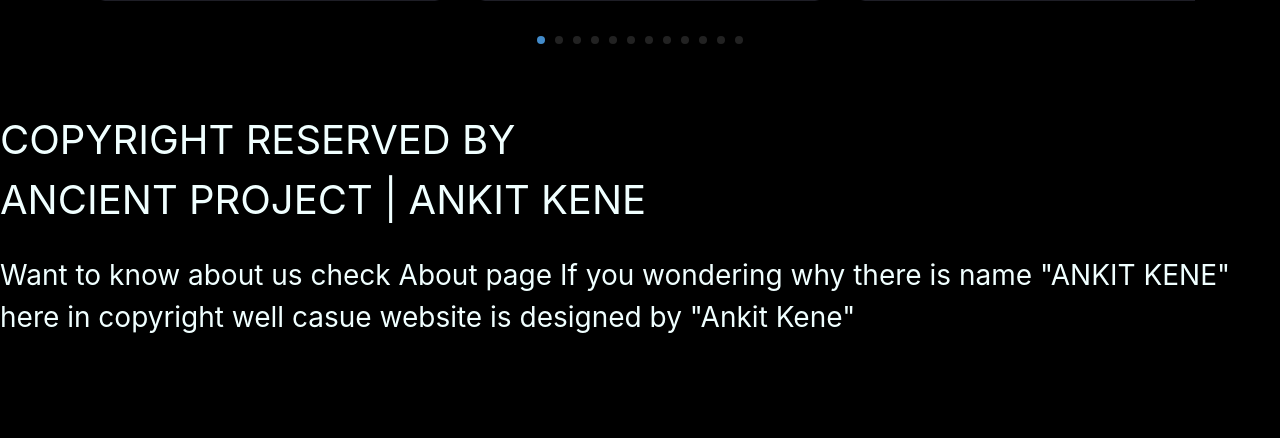
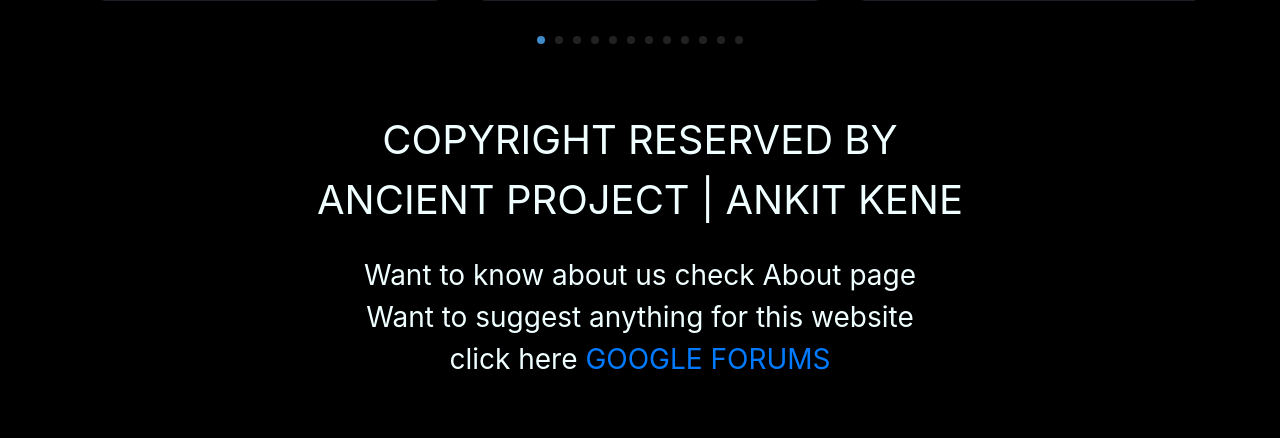
Before and after one commit to Ankits-lab/ancient.github.io, a PHP site: page / in a window 1280 px wide. Shown: the part 4335-4773 px from the top of the page. Before the commit the page ends 4668 px from the top, so only its background shows below. Run offline with PHP 8.4, Linux system fonts and the light colour scheme.

Commit message:
fixed all errors

```diff
--- a/css/style-home.css
+++ b/css/style-home.css
@@ -98,10 +98,9 @@ a{
 	font-size: xx-large;
 	font-family: sans-serif;
 	background-color: rgb(0, 0, 0);
+	text-align: center;
 }
-.para-download > p12{
 
-}
 .btn-1{
 	background-image: linear-gradient(90deg, #ff0000 , #ffffff);
 	border-radius: 10px;
@@ -112,4 +111,5 @@ a{
 .devs{
 	color: azure;
 	font-size: xx-large;
+	text-align: center;
 }
--- a/css/styles-copyright.css
+++ b/css/styles-copyright.css
@@ -2,29 +2,29 @@
     .copyright{
         font-size: 250%;
         color: azure;
-
+        text-align: center;
     }
     .copyright1{
         font-size: 250%;
         color: azure;
-
+        text-align: center;
     }
 }
 @media (max-width:749px){
     .copyright{
         font-size: 175%;
         color: azure;
-
+        text-align: center;
     }
     .copyright1{
         color: azure;
         font-size: 175%;
-
+        text-align: center;
     }
 }
 
 .para-copyright{
     font-size: 175%;
     color: azure;
-
+    text-align: center;
 }
--- a/index.html
+++ b/index.html
@@ -441,9 +441,9 @@
    <!---copyright section-->
 <div class="copyright">COPYRIGHT RESERVED BY <br></div>
 <div class="copyright1">ANCIENT PROJECT | <a href="https://keneankit01.github.io/" style="text-decoration: none; color:azure;">ANKIT KENE </a></div><br>
-<div class="para-copyright"> Want to know about us check About page
-If you wondering why there is name "ANKIT KENE" here in copyright well casue
-website is designed by "Ankit Kene"
+<div class="para-copyright"> <p>Want to know about us check About page <br>
+  Want to suggest anything for this website <br>
+  click here <a href="https://forms.gle/Zex6qZ2kANjD2Wjy6">GOOGLE FORUMS</a><br> <br>
 </div>
 
 <!---copyright section-->
```
